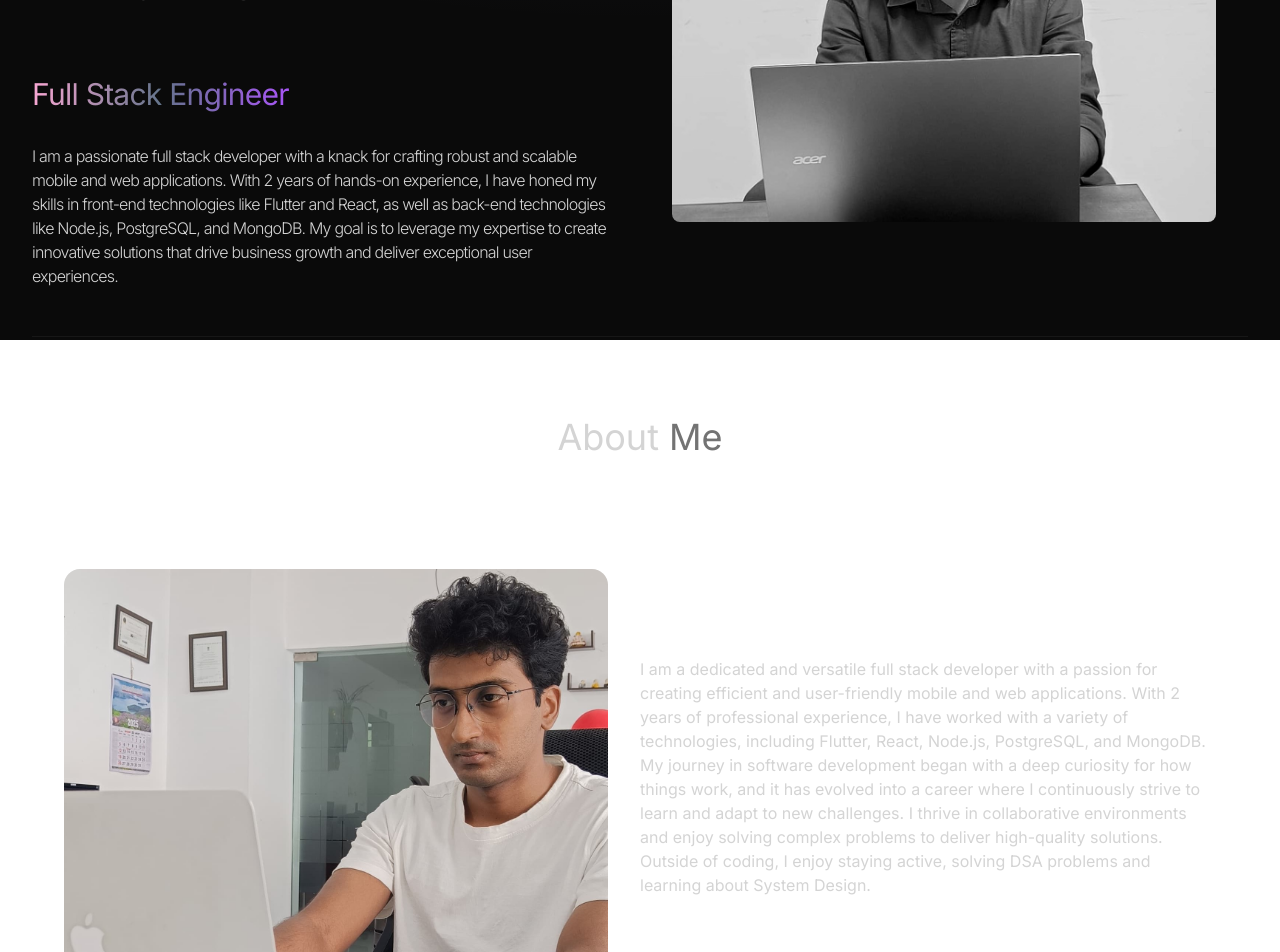
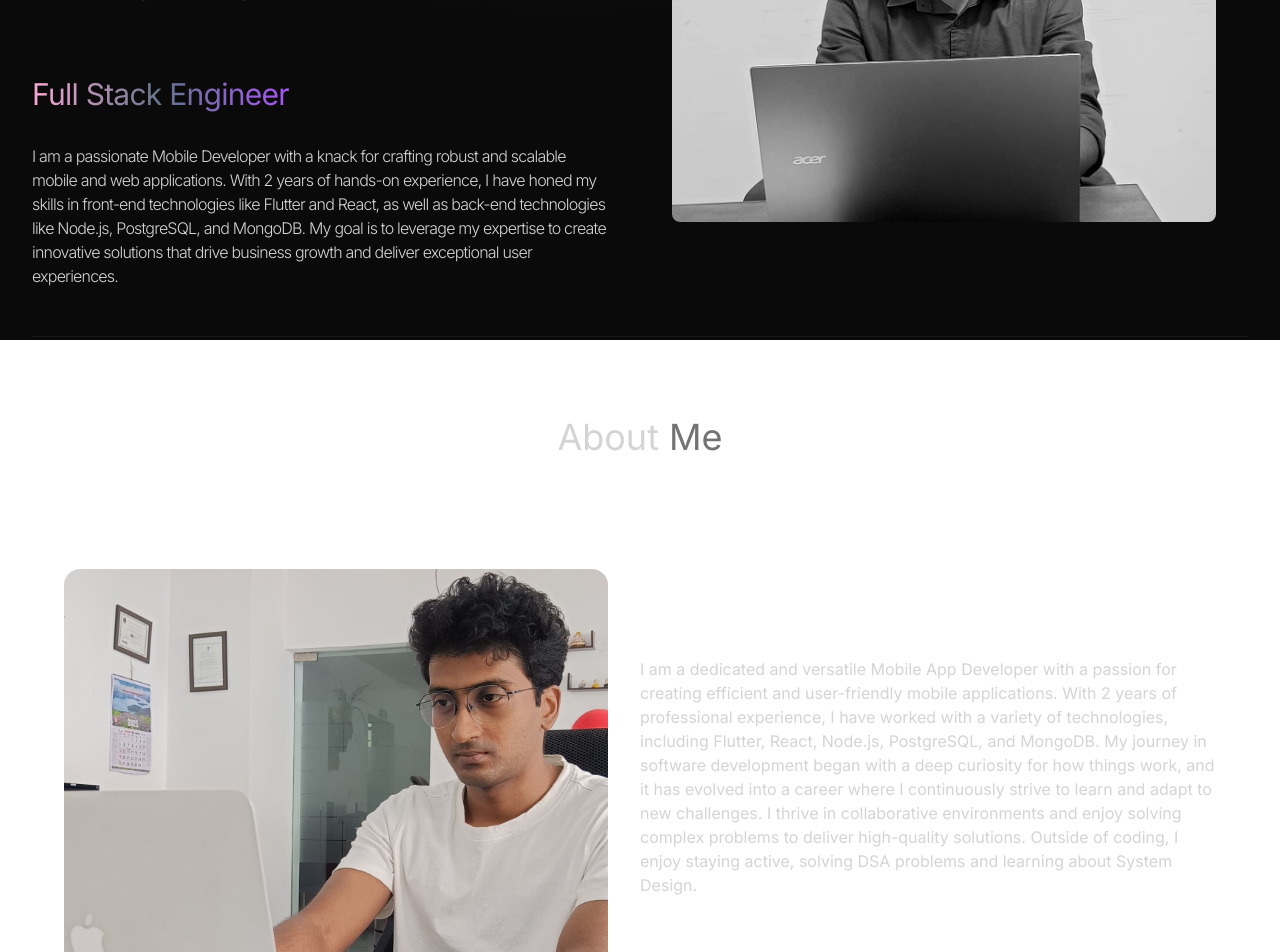
Before and after one commit to akshmohan/react_portfolio, a React (Vite) app: page / in a window 1280 px wide. Shown: the part 460-1412 px from the top of the page. Built offline with nearby package versions, Linux system fonts and the light colour scheme.

Commit message:
Changed titles

```diff
--- a/src/constants/index.js
+++ b/src/constants/index.js
@@ -9,9 +9,9 @@ import project8 from "../assets/projects/project-8.jpg";
 import project9 from "../assets/projects/project-9.jpg";
 import project10 from "../assets/projects/project-10.jpg";
 
-export const HERO_CONTENT = `I am a passionate full stack developer with a knack for crafting robust and scalable mobile and web applications. With 2 years of hands-on experience, I have honed my skills in front-end technologies like Flutter and React, as well as back-end technologies like Node.js, PostgreSQL, and MongoDB. My goal is to leverage my expertise to create innovative solutions that drive business growth and deliver exceptional user experiences.`;
+export const HERO_CONTENT = `I am a passionate Mobile Developer with a knack for crafting robust and scalable mobile and web applications. With 2 years of hands-on experience, I have honed my skills in front-end technologies like Flutter and React, as well as back-end technologies like Node.js, PostgreSQL, and MongoDB. My goal is to leverage my expertise to create innovative solutions that drive business growth and deliver exceptional user experiences.`;
 
-export const ABOUT_TEXT = `I am a dedicated and versatile full stack developer with a passion for creating efficient and user-friendly mobile and web applications. With 2 years of professional experience, I have worked with a variety of technologies, including Flutter, React, Node.js, PostgreSQL, and MongoDB. My journey in software development began with a deep curiosity for how things work, and it has evolved into a career where I continuously strive to learn and adapt to new challenges. I thrive in collaborative environments and enjoy solving complex problems to deliver high-quality solutions. Outside of coding, I enjoy staying active, solving DSA problems and learning about System Design.`;
+export const ABOUT_TEXT = `I am a dedicated and versatile Mobile App Developer with a passion for creating efficient and user-friendly mobile applications. With 2 years of professional experience, I have worked with a variety of technologies, including Flutter, React, Node.js, PostgreSQL, and MongoDB. My journey in software development began with a deep curiosity for how things work, and it has evolved into a career where I continuously strive to learn and adapt to new challenges. I thrive in collaborative environments and enjoy solving complex problems to deliver high-quality solutions. Outside of coding, I enjoy staying active, solving DSA problems and learning about System Design.`;
 
 export const EXPERIENCES = [
   {
```
